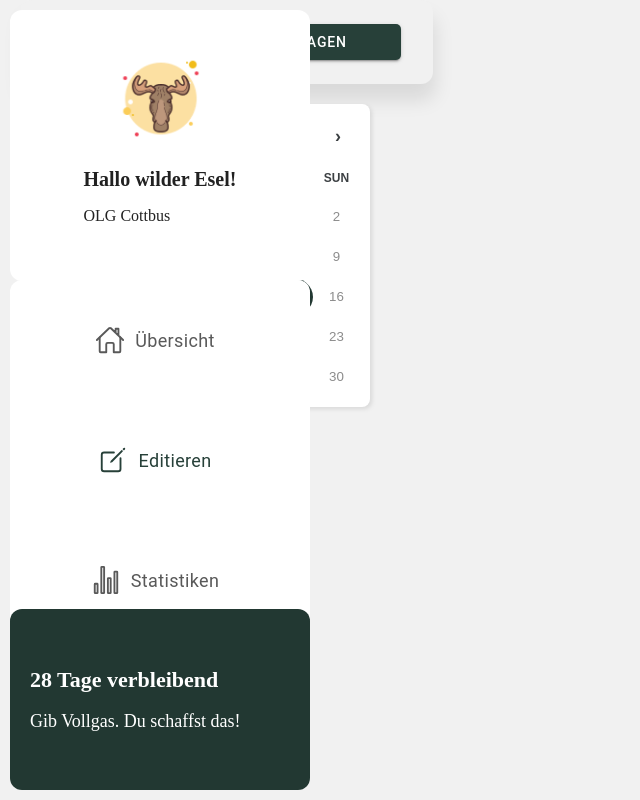
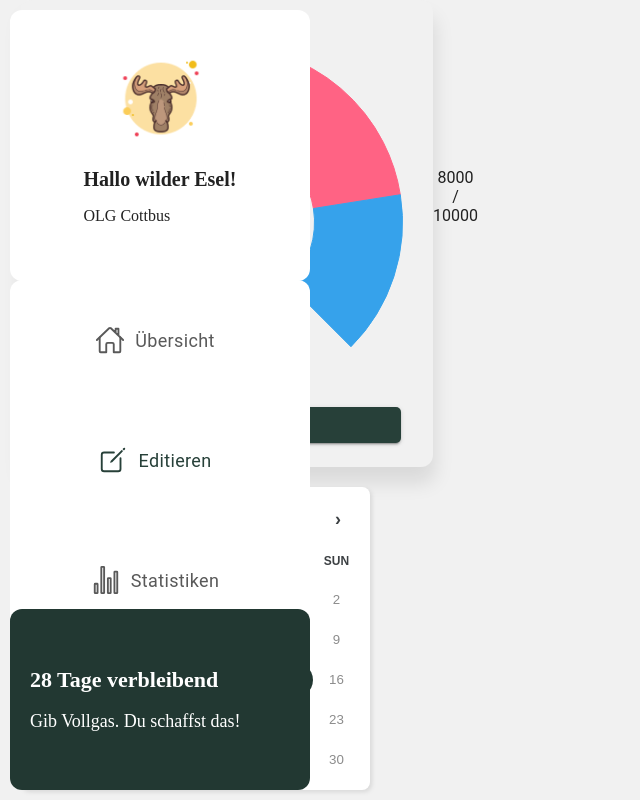
Before and after one commit to StudyProjectsTHB/WerLaeuftHatRecht_Frontend, a React (Vite) app: page /tabs/tab2 in a window 1280 px wide. Shown: the whole page, without its empty margins (0-640 px from the left). Built offline with nearby package versions, Linux system fonts and the light colour scheme; a web font is replaced by a local one.

Commit message:
Added text to CalenderProgressBar

```diff
--- a/src/components/charts/CalenderProgressBar.tsx
+++ b/src/components/charts/CalenderProgressBar.tsx
@@ -49,7 +49,10 @@ const ThreeQuarterDoughnutChart: React.FC<{value:number, maxValue:number}> = ({v
 
     return (
         <div className={`circular-progress-bar calendar`}>
-            <Doughnut data={data} options={options} />
+            <Doughnut data={data} options={options}/>
+            <div className="circular-progress-bar_value">
+                {value} / {maxValue}
+            </div>
             <IonButton onClick={onClick}>Jetzt eintragen</IonButton>
         </div>
     );
```
